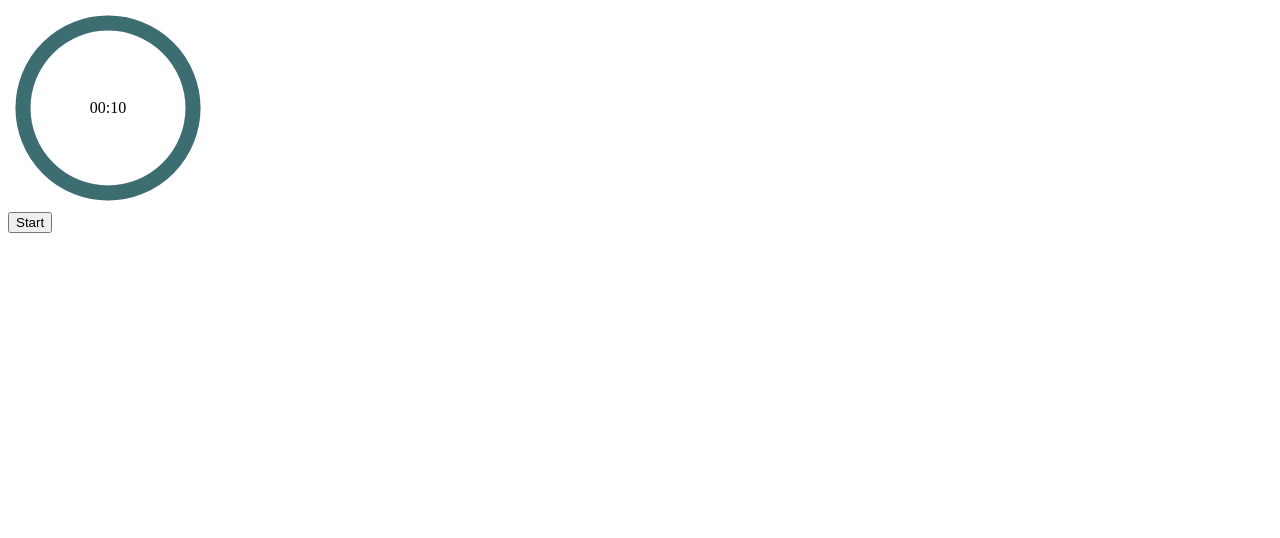
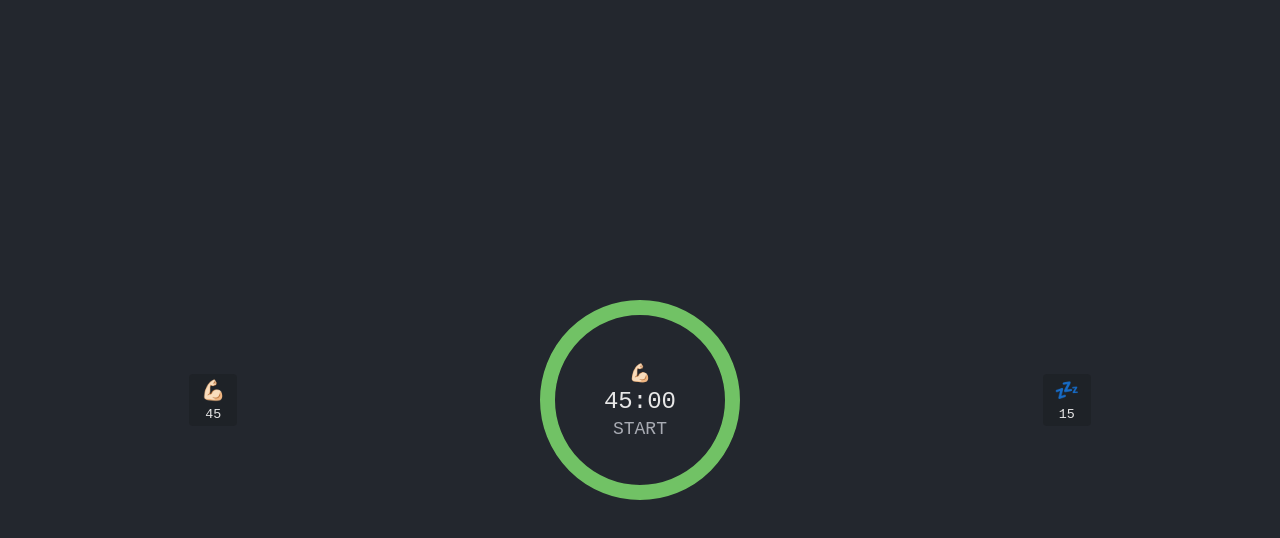
Before and after one commit to livmarolf/timer, a React (Create React App) app: page / in a window 1280 px wide. Shown: the top 538 px of the page. Built offline with nearby package versions, Linux system fonts and the light colour scheme.

Commit message:
Refactor to not use react's reactivity system for animations
Redesigned the whole interface

```diff
--- a/package.json
+++ b/package.json
@@ -6,6 +6,7 @@
     "@testing-library/jest-dom": "^5.16.5",
     "@testing-library/react": "^13.4.0",
     "@testing-library/user-event": "^13.5.0",
+    "classnames": "^2.3.2",
     "react": "^18.2.0",
     "react-dom": "^18.2.0",
     "react-scripts": "5.0.1",
--- a/src/App.js
+++ b/src/App.js
@@ -1,13 +1,30 @@
-import Pomodoro from "./components/Pomodoro";
-
-import "./styles/main.scss";
+import Pomodoro from './components/Pomodoro'
+import { Duration, TimerMode } from './hooks/use-timer'
+import { useState } from 'react'
+import { TimeInput } from './components/TimeInput'
+import './styles/main.scss'
 
 function App() {
+  const [workDuration, setWorkDuration] = useState(Duration[TimerMode.WORK])
+  const [breakDuration, setBreakDuration] = useState(Duration[TimerMode.BREAK])
+
   return (
     <div className="App">
-      <Pomodoro />
+      <Pomodoro workDuration={workDuration} breakDuration={breakDuration} />
+      <TimeInput
+        emoji={'💪🏻'}
+        style={{ gridArea: 'time-input-work' }}
+        value={workDuration}
+        onChange={setWorkDuration}
+      />
+      <TimeInput
+        emoji={'💤'}
+        style={{ gridArea: 'time-input-break' }}
+        value={breakDuration}
+        onChange={setBreakDuration}
+      />
     </div>
-  );
+  )
 }
 
-export default App;
+export default App
--- a/src/components/CircleProgressBar.js
+++ b/src/components/CircleProgressBar.js
@@ -1,49 +1,50 @@
-const leadingZero = (n) => (n < 10 ? `0${n}` : n);
+import { forwardRef } from 'react'
 
-export default function CircleProgressBar({ duration, progress }) {
-  const radius = 85;
-  const circleWidth = "200";
+const CircleProgressBar = forwardRef(
+  (
+    {
+      diameter = 200,
+      strokeWidth = 15,
+      color = 'var(--pomodoro-color)',
+      backgroundColor = 'var(--pomodoro-background-color)',
+    },
+    ref,
+  ) => {
+    const radiusWithoutStroke = (diameter - strokeWidth) / 2
+    const radius = diameter / 2
 
-  const remainingTime = duration * (1 - progress) / 1000;
-  const minutes = leadingZero(Math.floor(remainingTime / 60));
-  const seconds = leadingZero(Math.ceil(remainingTime % 60));
-  const formatterTime = `${minutes}:${seconds}`;
-
-  return (
-    <div>
+    return (
       <svg
-        width={circleWidth}
-        height={circleWidth}
-        viewBox={`0 0 ${circleWidth} ${circleWidth}`}
+        width={diameter}
+        height={diameter}
+        viewBox={`0 0 ${diameter} ${diameter}`}
       >
         <circle
-          cx={circleWidth / 2}
-          cy={circleWidth / 2}
-          strokeWidth="15px"
-          r={radius}
-          className="circle-background"
+          cx={radius}
+          cy={radius}
+          r={radiusWithoutStroke}
+          fill="none"
+          stroke={backgroundColor}
+          strokeWidth={`${strokeWidth}px`}
         />
         <circle
-          cx={circleWidth / 2}
-          cy={circleWidth / 2}
-          strokeWidth="15px"
-          r={radius}
-          className="circle-progress"
+          ref={ref}
+          cx={radius}
+          cy={radius}
+          r={radiusWithoutStroke}
           pathLength="1"
+          fill="none"
+          stroke={color}
+          strokeWidth={`${strokeWidth}px`}
           strokeDasharray="1"
-          strokeDashoffset={progress}
-          transform={`rotate(-90 ${circleWidth / 2} ${circleWidth / 2})`}
+          strokeDashoffset="0"
+          strokeLinecap="round"
+          transform={`rotate(-90 ${radius} ${radius})`}
+          style={{ transition: 'stroke 0.25s ease-in-out' }}
         />
-        <text
-          x="50%"
-          y="50%"
-          dy="0.3em"
-          textAnchor="middle"
-          className="circle-text"
-        >
-          {formatterTime}
-        </text>
       </svg>
-    </div>
-  );
-}
+    )
+  },
+)
+
+export default CircleProgressBar
--- a/src/components/Pomodoro.js
+++ b/src/components/Pomodoro.js
@@ -1,34 +1,71 @@
-import CircleProgressBar from "./CircleProgressBar";
-import { useTimer, TimerState } from "../hooks/use-timer";
+import classNames from 'classnames'
+import { useCallback, useRef, useState } from 'react'
+import { Duration, TimerState, useTimer, TimerMode } from '../hooks/use-timer'
+import CircleProgressBar from './CircleProgressBar'
 
-export default function Pomodoro() {
-  const {
-    progress,
-    duration,
-    toggleTimerState,
-    timerState,
-  } = useTimer();
+const leadingZero = (n) => (n < 10 ? `0${n}` : n)
+const formatProgress = (progress, duration) => {
+  const remainingTime = (duration * (1 - progress)) / 1000
 
-  let buttonText = "";
+  // format remaining time as hh:mm:ss
+  const hours = leadingZero(Math.floor(remainingTime / 3600))
+  const minutes = leadingZero(Math.floor((remainingTime % 3600) / 60))
+  const seconds = leadingZero(Math.floor(remainingTime % 60))
 
-  if (timerState === TimerState.INITIAL)
-    buttonText = "Start";
-  else if (timerState === TimerState.PAUSED)
-    buttonText = "Resume";
-  else if (timerState === TimerState.RUNNING)
-    buttonText = "Pause";
+  if (remainingTime < 5) return remainingTime.toFixed(1)
+
+  return +hours ? `${hours}:${minutes}:${seconds}` : `${minutes}:${seconds}`
+}
+
+export default function Pomodoro({ workDuration, breakDuration }) {
+  console.log('workDuration, breakDuration :>> ', workDuration, breakDuration)
+  const progressRef = useRef(null)
+  const [remainingTime, setRemainingTime] = useState(
+    formatProgress(0, Duration[TimerMode.WORK]),
+  )
+
+  const onUpdate = useCallback((progress, duration) => {
+    progressRef.current.style.strokeDashoffset = progress
+    setRemainingTime(formatProgress(progress, duration))
+  }, [])
+
+  const { mode, timerState, toggleTimerState } = useTimer(
+    onUpdate,
+    workDuration,
+    breakDuration,
+  )
+
+  let buttonText = ''
+
+  if (timerState === TimerState.INITIAL) buttonText = 'Start'
+  else if (timerState === TimerState.PAUSED) buttonText = 'Resume'
+  else if (timerState === TimerState.RUNNING) buttonText = 'Pause'
+  else if (timerState === TimerState.UPDATED) buttonText = 'Restart'
 
   return (
-    <div>
-      <CircleProgressBar
-        progress={progress}
-        duration={duration}
-      />
-      <div>
-        <button onClick={toggleTimerState}>
-          {buttonText}
-        </button>
+    <button
+      className={classNames('pomodoro', mode, {
+        paused:
+          timerState === TimerState.PAUSED || timerState === TimerState.UPDATED,
+        initial:
+          timerState === TimerState.INITIAL ||
+          timerState === TimerState.UPDATED,
+      })}
+      onClick={toggleTimerState}
+    >
+      <CircleProgressBar ref={progressRef} />
+      <div className="controls">
+        <span className="mode">{mode === TimerMode.WORK ? '💪🏻' : '💤'}</span>
+        <span
+          className={classNames('time', {
+            paused: timerState === TimerState.PAUSED,
+          })}
+        >
+          {remainingTime}
+        </span>
+
+        <span className="state">{buttonText}</span>
       </div>
-    </div>
-  );
+    </button>
+  )
 }
--- /dev/null
+++ b/src/components/TimeInput.js
@@ -0,0 +1,18 @@
+import React, { useState } from 'react'
+
+export const TimeInput = ({ value, onChange, emoji, ...props }) => {
+  const [_value, setValue] = useState(value / 60 / 1000)
+
+  const handleChange = (e) => {
+    setValue(e.target.value)
+    const time = +e.target.value
+    if (time > 0) onChange(time * 60 * 1000)
+  }
+
+  return (
+    <label {...props} className="time-input">
+      {emoji}
+      <input type="text" value={_value} onChange={handleChange} />
+    </label>
+  )
+}
--- a/src/hooks/use-force-rerender.js
+++ /dev/null
@@ -1,6 +0,0 @@
-import { useCallback, useState } from 'react';
-
-export const useForceRerender = () => {
-    const [, setCount] = useState(0);
-    return useCallback(() => setCount((count) => count + 1), []);
-}
--- a/src/hooks/use-timer.js
+++ b/src/hooks/use-timer.js
@@ -1,91 +1,104 @@
-import { useEffect, useRef } from "react";
-import { useForceRerender } from "./use-force-rerender";
+import { useCallback, useEffect, useRef, useState } from 'react'
+import { useWatcher } from './useWatcher'
 
 export const TimerMode = {
-    WORK: "work",
-    BREAK: "break",
+  WORK: 'work',
+  BREAK: 'break',
 }
 
 export const TimerState = {
-    INITIAL: "initial",
-    PAUSED: "paused",
-    RUNNING: "running",
+  INITIAL: 'initial',
+  PAUSED: 'paused',
+  RUNNING: 'running',
+  UPDATED: 'updated',
 }
 
-const Duration = {
-    /*  WORK: 45 * 60 * 1000, // 45 minutes
-     BREAK: 15 * 60 * 1000, // 15 minutes */
-    [TimerMode.WORK]: 10 * 1000,
-    [TimerMode.BREAK]: 5 * 1000,
+export const Duration = {
+  [TimerMode.WORK]: 45 * 60 * 1000, // 45 minutes
+  [TimerMode.BREAK]: 15 * 60 * 1000, // 15 minutes
 }
 
-export const useTimer = () => {
-    /*
-      Forcing a rerender is generally not a good idea, but in this case it's
-      the easiest way to update the timer.
+export const useTimer = (onUpdate, workDuration, breakDuration) => {
+  const startTime = useRef(0)
+  const duration = useRef(Duration[TimerMode.WORK])
+  const elapsedTime = useRef(0)
+  const rafId = useRef()
 
-      Ideally, we wouldn't use react's update mechanism to drive our animation. Instead,
-      we could update the svg directly, bypassing the need for a rerender, or we could
-      render the timer using a canvas element.
-    */
-    const forceRerender = useForceRerender();
+  const [mode, setMode] = useState(TimerMode.WORK)
+  const [timerState, setTimerState] = useState(TimerState.INITIAL)
 
-    const startTime = useRef(0);
-    const elapsedTime = useRef(0);
-    const duration = useRef(Duration[TimerMode.WORK]);
-    const mode = useRef(TimerMode.WORK);
-    const timerState = useRef(TimerState.INITIAL);
-    const rafId = useRef();
+  const resetTimer = useCallback(
+    (nextMode) => {
+      duration.current =
+        nextMode === TimerMode.WORK
+          ? workDuration ?? Duration[TimerMode.WORK]
+          : breakDuration ?? Duration[TimerMode.BREAK]
+      startTime.current = Date.now()
+      elapsedTime.current = 0
 
-    const updateTimer = () => {
+      setMode(nextMode)
+    },
+    [workDuration, breakDuration],
+  )
+
+  useWatcher(
+    (updatedKey) => {
+      if (updatedKey === 'workDuration' && mode === TimerMode.WORK) {
+        resetTimer(TimerMode.WORK)
+        setTimerState(TimerState.UPDATED)
+        onUpdate(0, duration.current)
+      }
+      if (updatedKey === 'breakDuration' && mode === TimerMode.BREAK) {
+        resetTimer(TimerMode.BREAK)
+        setTimerState(TimerState.UPDATED)
+        onUpdate(0, duration.current)
+      }
+    },
+    { workDuration, breakDuration },
+    [workDuration, breakDuration, resetTimer, mode],
+  )
+
+  const updateTimer = useCallback(() => {
     rafId.current = requestAnimationFrame(updateTimer)
 
-        if (timerState.current !== TimerState.RUNNING) return;
+    if (timerState !== TimerState.RUNNING) return
 
+    const updatedElapsedTime = Date.now() - startTime.current
+    if (updatedElapsedTime >= duration.current) {
+      const nextMode =
+        mode === TimerMode.WORK ? TimerMode.BREAK : TimerMode.WORK
 
-        const updatedElapsedTime = Date.now() - startTime.current;
-
-        if (updatedElapsedTime >= duration.current) {
-            mode.current = (mode.current === TimerMode.WORK ? TimerMode.BREAK : TimerMode.WORK);
-            duration.current = Duration[mode.current];
-            startTime.current = (Date.now());
-            elapsedTime.current = 0;
+      resetTimer(nextMode)
     } else {
-            elapsedTime.current = updatedElapsedTime;
+      elapsedTime.current = updatedElapsedTime
     }
 
-        forceRerender();
-    };
+    onUpdate(elapsedTime.current / duration.current, duration.current)
+  }, [onUpdate, mode, timerState, resetTimer])
+
+  useEffect(() => {
+    requestAnimationFrame(updateTimer)
+    return () => cancelAnimationFrame(rafId.current)
+  }, [updateTimer, timerState])
 
   const toggleTimerState = () => {
-        switch (timerState.current) {
+    switch (timerState) {
       case TimerState.INITIAL:
-                timerState.current = TimerState.RUNNING;
-                startTime.current = Date.now();
-                break;
+        setTimerState(TimerState.RUNNING)
+        startTime.current = Date.now()
+        break
       case TimerState.PAUSED:
-                timerState.current = TimerState.RUNNING;
-                startTime.current = Date.now() - elapsedTime.current;
-                break;
+      case TimerState.UPDATED:
+        setTimerState(TimerState.RUNNING)
+        startTime.current = Date.now() - elapsedTime.current
+        break
       case TimerState.RUNNING:
-                timerState.current = TimerState.PAUSED;
-                break;
+        setTimerState(TimerState.PAUSED)
+        break
       default:
-                throw new Error("Invalid timer state");
+        throw new Error('Invalid timer state')
+    }
   }
 
-        forceRerender();
-    };
-
-    useEffect(() => {
-        requestAnimationFrame(updateTimer);
-        return () => cancelAnimationFrame(rafId.current)
-    }, []);
-
-    return {
-        progress: elapsedTime.current / duration.current,
-        duration: duration.current,
-        toggleTimerState,
-        timerState: timerState.current,
+  return { mode, timerState, toggleTimerState }
 }
-}
--- /dev/null
+++ b/src/hooks/useWatcher.js
@@ -0,0 +1,14 @@
+import { useRef, useEffect } from 'react'
+
+export const useWatcher = (watcher, targets, deps) => {
+  const previousValue = useRef({ ...targets })
+
+  useEffect(() => {
+    watcher(
+      Object.keys(targets).find((key) => {
+        return targets[key] !== previousValue.current[key]
+      }),
+    )
+    previousValue.current = { ...targets }
+  }, [watcher, ...deps]) // eslint-disable-line react-hooks/exhaustive-deps
+}
--- /dev/null
+++ b/src/styles/Pomodoro.scss
@@ -0,0 +1,71 @@
+.pomodoro {
+  display: grid;
+  place-items: center;
+  background: transparent;
+  border-radius: 50%;
+  border: none;
+  outline: none;
+  color: inherit;
+  font-family: inherit;
+  text-transform: uppercase;
+  cursor: pointer;
+  transition: all 0.1s ease-in-out;
+
+  --pomodoro-background-color: #1e2227;
+
+  &.work {
+    --pomodoro-color: #71c265;
+  }
+  &.break {
+    --pomodoro-color: #e5c07b;
+  }
+  &.paused {
+    --pomodoro-color: #6b6e76;
+  }
+
+  &.paused,
+  &.initial {
+    ~ .time-input {
+      opacity: 1;
+    }
+  }
+
+  &:hover {
+    background: #2c313c;
+  }
+
+  > * {
+    grid-area: 1 / 1;
+  }
+
+  .controls {
+    display: grid;
+    grid-template: auto auto / 1fr;
+    gap: 4px;
+
+    .mode {
+      color: #6b6e76;
+      font-size: 18px;
+      text-transform: lowercase;
+    }
+
+    .time {
+      font-size: 24px;
+    }
+
+    .state {
+      color: #a8abb3;
+      font-size: 18px;
+    }
+  }
+
+  .paused {
+    color: #6b6e76;
+    animation: blink 1s steps(1) infinite;
+    @keyframes blink {
+      50% {
+        opacity: 0;
+      }
+    }
+  }
+}
--- /dev/null
+++ b/src/styles/TimeInput.scss
@@ -0,0 +1,20 @@
+.time-input {
+  opacity: 0;
+  display: grid;
+  place-items: center;
+  gap: 4px;
+  font-size: 20px;
+  background: #1e2227;
+  padding: 4px 8px;
+  border-radius: 4px;
+
+  input {
+    background: transparent;
+    border: none;
+    outline: none;
+    color: inherit;
+    font-family: inherit;
+    width: 4ch;
+    text-align: center;
+  }
+}
--- a/src/styles/main.scss
+++ b/src/styles/main.scss
@@ -1 +1,20 @@
-@import "CircleProgressBar.scss";
+@import 'Pomodoro.scss';
+@import 'TimeInput.scss';
+
+* {
+  margin: 0;
+  padding: 0;
+  box-sizing: border-box;
+}
+
+.App {
+  display: grid;
+  grid-template: 1fr / 1fr 1fr 1fr;
+  grid-template-areas: 'time-input-work pomodoro time-input-break';
+  place-items: center;
+  min-height: 100vh;
+  // set the background color to a dark blueish gray
+  background-color: #23272e;
+  color: #e7e7e7;
+  font-family: monospace;
+}
```
Also changed, not shown: src/styles/CircleProgressBar.scss (deleted, +0 -11 lines), 2 other files (tests, documents, lock files or other folders). Lines whose indentation alone changed are shown as unchanged.
